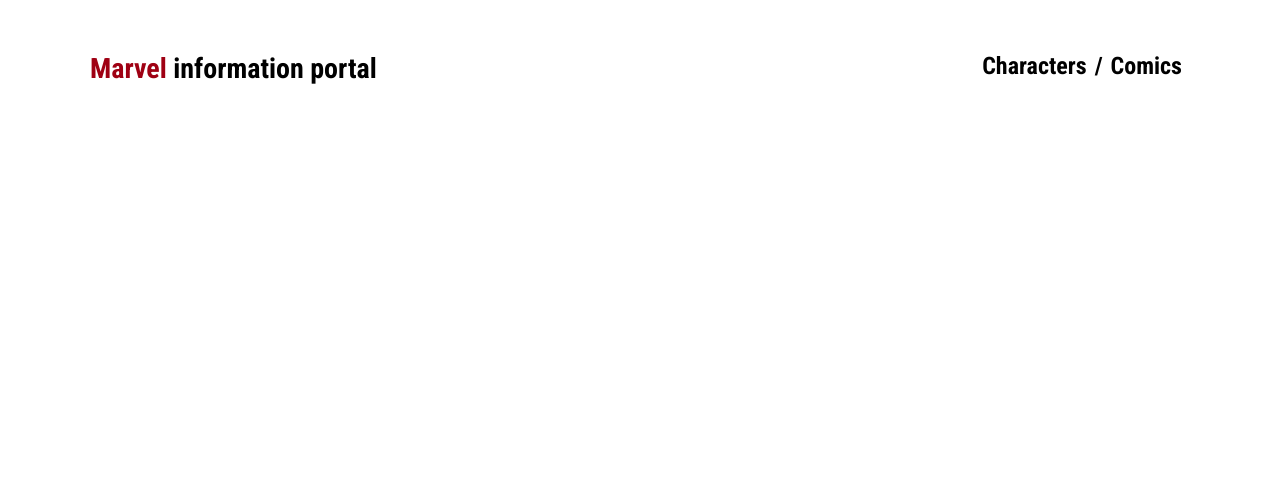
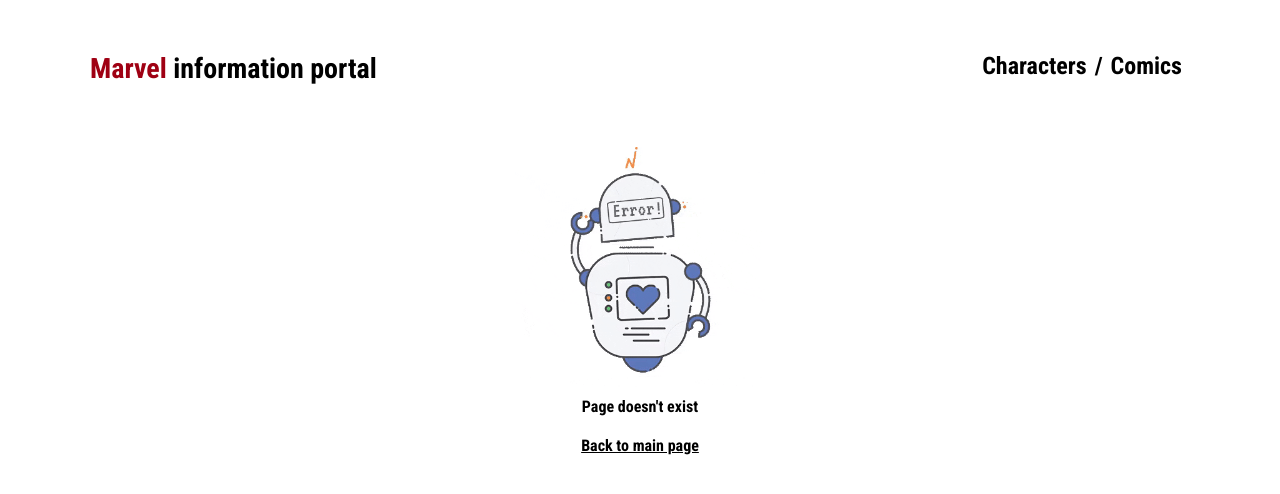
Before and after one commit to olga-volga/react-app-marvel, a React (Create React App) app: page /characters/1 in a window 1280 px wide. Shown: the top 494 px of the page. Built offline with nearby package versions, Linux system fonts and the light colour scheme.

Commit message:
add page for 404 error

```diff
--- a/src/components/app/App.js
+++ b/src/components/app/App.js
@@ -1,5 +1,5 @@
 import {BrowserRouter as Router, Route, Routes} from 'react-router-dom';
-import {MainPage, ComicsPage} from '../pages';
+import {MainPage, ComicsPage, Page404} from '../pages';
 import AppHeader from "../appHeader/AppHeader";
 
 const App = () => {
@@ -11,6 +11,7 @@ const App = () => {
                     <Routes>
                         <Route path="/" element={<MainPage />} />
                         <Route path="/comics" element={<ComicsPage />} />
+                        <Route path="*" element={<Page404 />} />
                     </Routes>
                 </main>
             </div>
--- /dev/null
+++ b/src/components/pages/404.js
@@ -0,0 +1,14 @@
+import ErrorMessage from '../errorMessage/ErrorMessage';
+import {Link} from 'react-router-dom';
+
+const Page404 = () => {
+    return (
+        <div>
+            <ErrorMessage />
+            <p style={{'fontWeight': 'bold', 'textAlign': 'center', 'marginTop': '10px'}}>Page doesn't exist</p>
+            <Link style={{'display': 'block', 'fontWeight': 'bold', 'textAlign': 'center', 'textDecoration': 'underline', 'marginTop': '20px'}} to="/">Back to main page</Link>
+        </div>
+    )
+}
+
+export default Page404;
--- a/src/components/pages/index.js
+++ b/src/components/pages/index.js
@@ -1,4 +1,5 @@
 import MainPage from './MainPage';
 import ComicsPage from './ComicsPage';
+import Page404 from './404';
 
-export {MainPage, ComicsPage};
+export {MainPage, ComicsPage, Page404};
```
